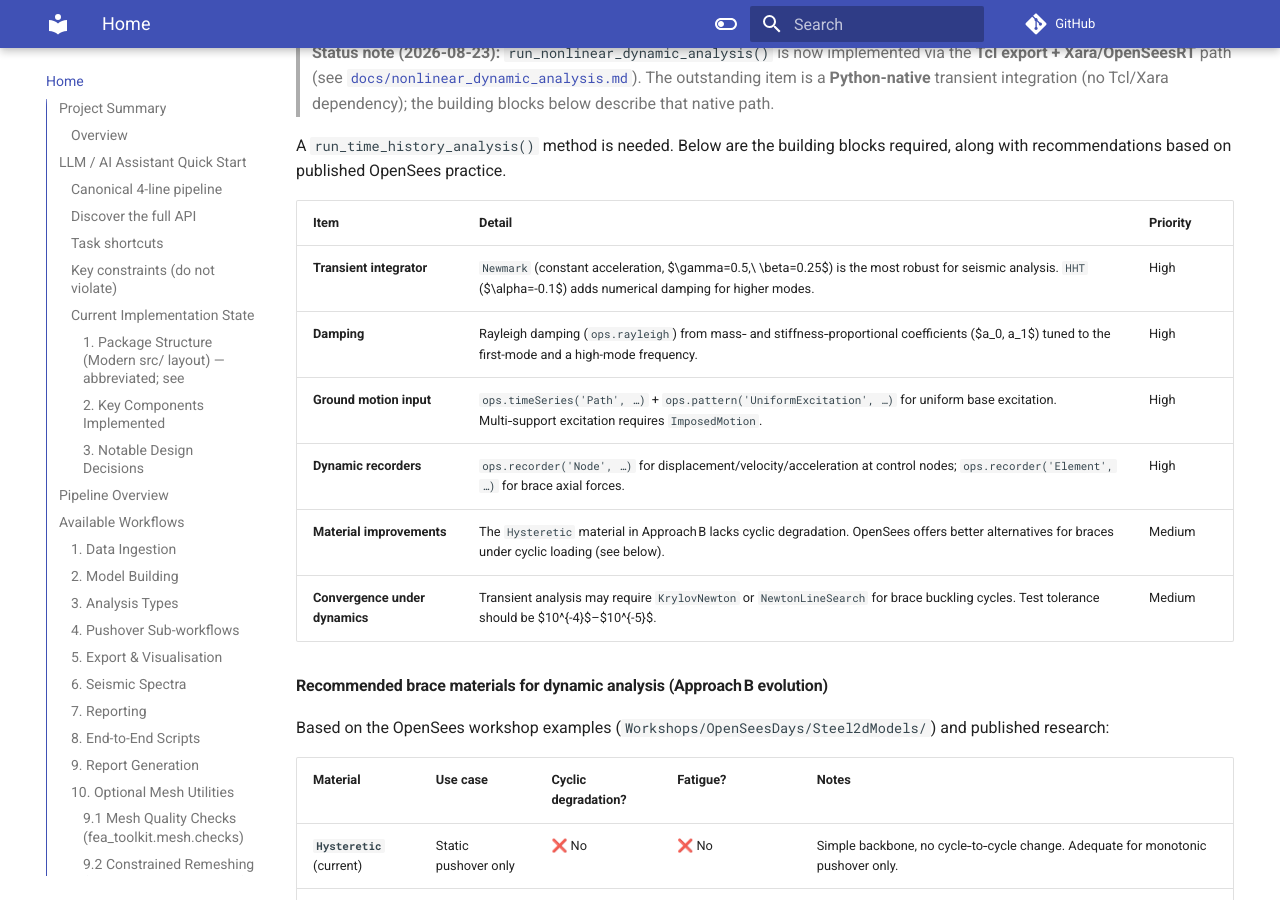
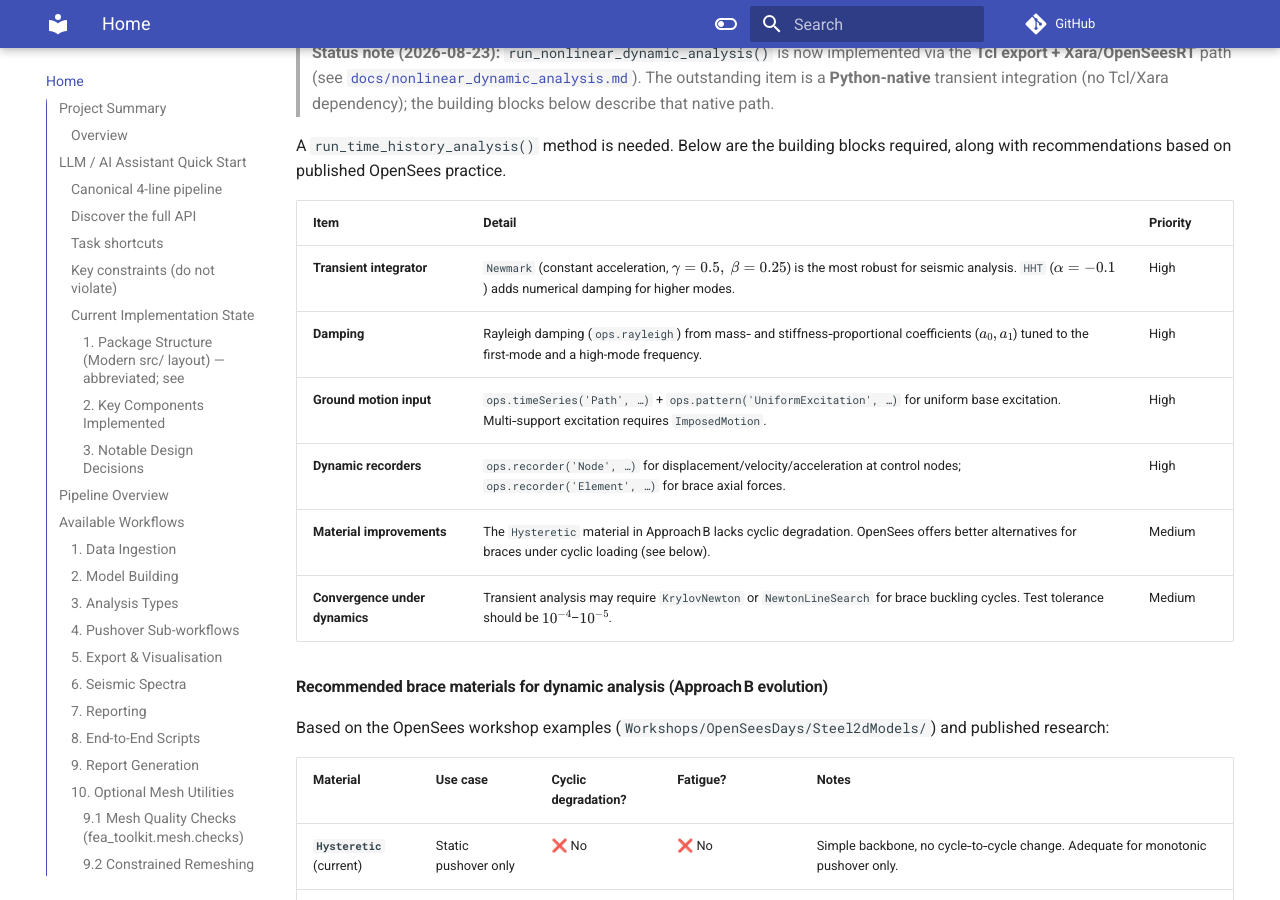
Before and after one commit to boustrephon/fea_toolkit, an MkDocs documentation site: the page built from docs/index.md, in a window 1280 px wide and 900 px high, scrolled down 27381 px. Built offline with MkDocs 1.6.1 and Material for MkDocs 9.7.7, drawn with Linux system fonts in a browser that asks for light colours; comment, search, counter and statistics services are not loaded; some of the changed lines change nothing that is shown; some of the changed text lies outside the part shown.

Commit message:
docs: enable MathJax rendering for LaTeX equations
Add pymdownx.arithmatex (generic output, smart_dollar off) plus a MathJax v3 config and CDN include, so the equations in docs/imk_deterioration_model.md render on the built site.

```diff
--- /dev/null
+++ b/docs/javascripts/mathjax.js
@@ -0,0 +1,26 @@
+// MathJax v3 configuration for the MkDocs Material site.
+//
+// `pymdownx.arithmatex` is configured with `generic: true`, which wraps inline
+// math in `<span class="arithmatex">\(...\)</span>` and display math in
+// `<div class="arithmatex">\[...\]</div>`.  MathJax is told to typeset only
+// those containers (and to re-typeset after each Material navigation, since
+// instant loading swaps page content without a full reload).
+window.MathJax = {
+  tex: {
+    inlineMath: [["\\(", "\\)"]],
+    displayMath: [["\\[", "\\]"]],
+    processEscapes: true,
+    processEnvironments: true,
+  },
+  options: {
+    ignoreHtmlClass: ".*|",
+    processHtmlClass: "arithmatex",
+  },
+};
+
+document$.subscribe(() => {
+  MathJax.startup.output.clearCache();
+  MathJax.typesetClear();
+  MathJax.texReset();
+  MathJax.typesetPromise();
+});
--- a/mkdocs.yml
+++ b/mkdocs.yml
@@ -57,8 +57,15 @@
   - pymdownx.snippets
   - pymdownx.tilde:
       subscript: false
+  - pymdownx.arithmatex:
+      generic: true
+      smart_dollar: false
   - toc:
       permalink: true
+
+extra_javascript:
+  - javascripts/mathjax.js
+  - https://cdn.jsdelivr.net/npm/mathjax@3/es5/tex-mml-chtml.js
 
 plugins:
   - search
```
